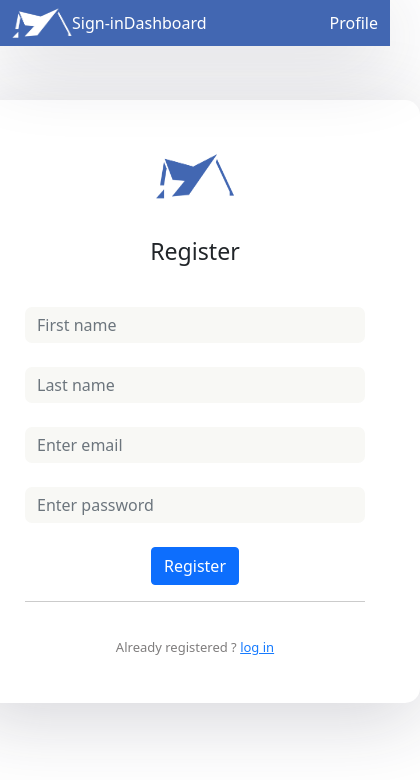
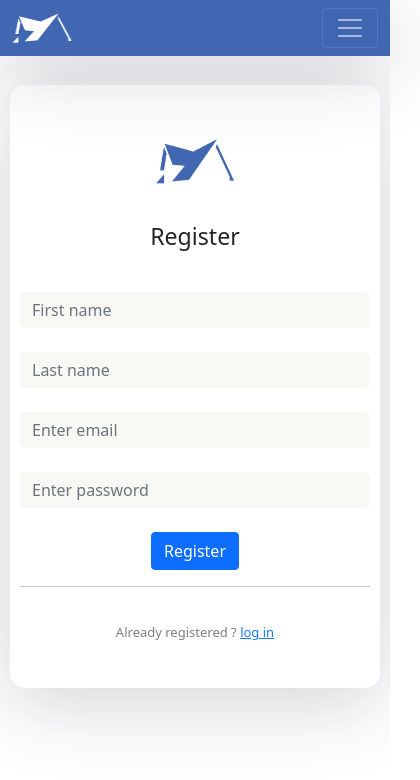
Before and after one commit to sanjunareddie/Web-frontend-Winter2022, a React (Create React App) app: page /sign-up in a window 390 px wide. Shown: the top 780 px of the page, 420 px wide, since content can reach past the window. Built offline with nearby package versions, Linux system fonts and the light colour scheme.

Commit message:
Front-end with session management and added NavBar

```diff
--- a/src/App.js
+++ b/src/App.js
@@ -1,6 +1,6 @@
 import "./App.css";
 import "../node_modules/bootstrap/dist/css/bootstrap.min.css";
-import { Routes, Route, Link } from "react-router-dom";
+import { Routes, Route, Navigate } from "react-router-dom";
 
 import NavBarBeforeLogin from "./components/NavBarBeforeLogin";
 import NavBarAfterLogin from "./components/NavBarAfterLogin";
@@ -9,6 +9,15 @@ import SignUp from "./components/SignUp";
 import Dashboard from "./components/Dashboard";
 import UserProfile from "./components/UserProfile";
 import SavedSearches from "./components/SavedSearches";
+import { isLoggedIn } from "./utils/utility";
+
+const PrivateRoute = ({ children }) => {
+  return isLoggedIn() ? children : <Navigate to="/sign-in" replace={true} />;
+};
+
+const PublicRoute = ({ children }) => {
+  return isLoggedIn() ? <Navigate to="/" replace={true} /> : children;
+};
 
 function App() {
   return (
@@ -18,12 +27,60 @@ function App() {
       </div>
       <div className="App center-signin-signup">
         <Routes>
-          <Route exact path="/" element={<SignIn />} />
-          <Route exact path="/sign-in" element={<SignIn />} />
-          <Route exact path="/sign-up" element={<SignUp />} />
-          <Route exact path="/dashboard" element={<Dashboard />} />
-          <Route exact path="/profile" element={<UserProfile />} />
-          <Route exact path="/saved-searches" element={<SavedSearches />} />
+          <Route
+            exact
+            path="/"
+            element={
+              <PrivateRoute>
+                <Dashboard />
+              </PrivateRoute>
+            }
+          />
+          <Route
+            exact
+            path="/dashboard"
+            element={
+              <PrivateRoute>
+                <Dashboard />
+              </PrivateRoute>
+            }
+          />
+          <Route
+            exact
+            path="/profile"
+            element={
+              <PrivateRoute>
+                <UserProfile />
+              </PrivateRoute>
+            }
+          />
+          <Route
+            exact
+            path="/saved-searches"
+            element={
+              <PrivateRoute>
+                <SavedSearches />
+              </PrivateRoute>
+            }
+          />
+          <Route
+            exact
+            path="/sign-in"
+            element={
+              <PublicRoute>
+                <SignIn />
+              </PublicRoute>
+            }
+          />
+          <Route
+            exact
+            path="/sign-up"
+            element={
+              <PublicRoute>
+                <SignUp />
+              </PublicRoute>
+            }
+          />
         </Routes>
       </div>
     </>
--- a/src/components/Dashboard/index.js
+++ b/src/components/Dashboard/index.js
@@ -1,6 +1,15 @@
 import React from "react";
+import { Link, useNavigate } from "react-router-dom";
 
 function Dashboard() {
+  const navigate = useNavigate();
+
+  const token = localStorage.getItem("token");
+
+  if (token == null) {
+    navigate("/sign-in");
+  }
+
   return (
     <h3>
       Hey there :)
--- a/src/components/NavBarAfterLogin/index.js
+++ b/src/components/NavBarAfterLogin/index.js
@@ -8,8 +8,7 @@ import Logo from "../../Resources/housify-logo-white.png";
 
 function NavBarAfterLogin() {
   return (
-    <>
-      <Navbar fixed="top" className="navbar-color navbar navbar-dark">
+    <Navbar fixed="top" className="navbar-color navbar navbar-dark" expand="lg">
       <Container>
         <NavLink to="/dashboard">
           <img
@@ -24,30 +23,27 @@ function NavBarAfterLogin() {
         <Navbar.Toggle aria-controls="basic-navbar-nav" />
         <Navbar.Collapse id="basic-navbar-nav">
           <Nav className="nav-text-color me-auto">
-              <Nav.Item>
+            <Nav.Item className="p-2">
               <NavLink to="/sign-in" className="nav-text-color">
                 Sign-in
               </NavLink>
             </Nav.Item>
 
-              <Nav.Item>
+            <Nav.Item className="p-2">
               <NavLink to="/dashboard" className="nav-text-color">
                 Dashboard
               </NavLink>
             </Nav.Item>
           </Nav>
 
-            <Nav>
-              <Nav.Item className="ms-auto">
+          <Nav.Item className="ms-auto p-2">
             <NavLink to="/profile" className="nav-text-color">
               Profile
             </NavLink>
           </Nav.Item>
-            </Nav>
         </Navbar.Collapse>
       </Container>
     </Navbar>
-    </>
   );
 }
 
--- a/src/components/SignIn/index.js
+++ b/src/components/SignIn/index.js
@@ -14,6 +14,7 @@ function SignIn(props) {
   const passwordRegex = /^.{8,}$/;
 
   const [errorMessage, setErrorMessage] = useState("");
+  const [isLoggedIn, setLoginState] = useState(false);
 
   const [data, setData] = useState({
     email: "",
@@ -37,11 +38,15 @@ function SignIn(props) {
       setErrorMessage("");
       try {
         const url = "http://localhost:8080/sign-in-user";
+        // Axios content header with token
         const res = await axios.post(url, data);
         console.log(res);
         console.log("This is inside Try Block");
         console.log(res.message);
         if (res.status === 200) {
+          localStorage.setItem("token", res.data.data);
+          localStorage.setItem("email", data.email);
+          setLoginState(true);
           navigate("/dashboard");
         }
       } catch (error) {
--- a/src/components/UserProfile/index.js
+++ b/src/components/UserProfile/index.js
@@ -1,13 +1,38 @@
 import React from "react";
+import { useEffect, useState } from "react";
+
 import Container from "react-bootstrap/Container";
 import Row from "react-bootstrap/Row";
 import Col from "react-bootstrap/Col";
+import { Link, useNavigate } from "react-router-dom";
 import Button from "react-bootstrap/Button";
 import { LinkContainer } from "react-router-bootstrap";
 
 import ProfileImage from "../../Resources/user-avatar02.png";
+import axios from "axios";
 
 function UserProfile() {
+  const [firstName, setFirstName] = useState("");
+  const [lastName, setLastName] = useState("");
+
+  useEffect(async () => {
+    try {
+      const url = "http://localhost:8080/getOneUserDetails";
+      const res = await axios.post(url, {
+        email: localStorage.getItem("email"),
+      });
+      console.log(res);
+      if (res.status === 200) {
+        setFirstName(res.data.users.firstName);
+        setLastName(res.data.users.lastName);
+      }
+    } catch (error) {
+      console.log(error);
+    }
+  }, []);
+
+  console.log("firstName", firstName);
+
   return (
     <Container>
       <div className="outer">
@@ -24,7 +49,9 @@ function UserProfile() {
               </div>
               <br />
               <div>
-                <h3 className="profile-name-font">Kushang Mistry</h3>
+                <h3 className="profile-name-font">
+                  {firstName} {lastName}
+                </h3>
               </div>
               <br />
               <div className="button-center">
--- a/src/index.css
+++ b/src/index.css
@@ -164,3 +164,16 @@ html,
 .forgot-password a {
   color: #167bff;
 }
+
+@media screen and (max-width: 576px) {
+  .center-signin-signup {
+    display: unset;
+  }
+  .inner {
+    width: 100%;
+    padding: 40px 10px 45px;
+  }
+  .outer {
+    padding: 10px;
+  }
+}
--- /dev/null
+++ b/src/utils/utility.js
@@ -0,0 +1,3 @@
+export const isLoggedIn = () => {
+  return !!localStorage.getItem("token");
+};
```
Lines whose indentation alone changed are shown as unchanged.
